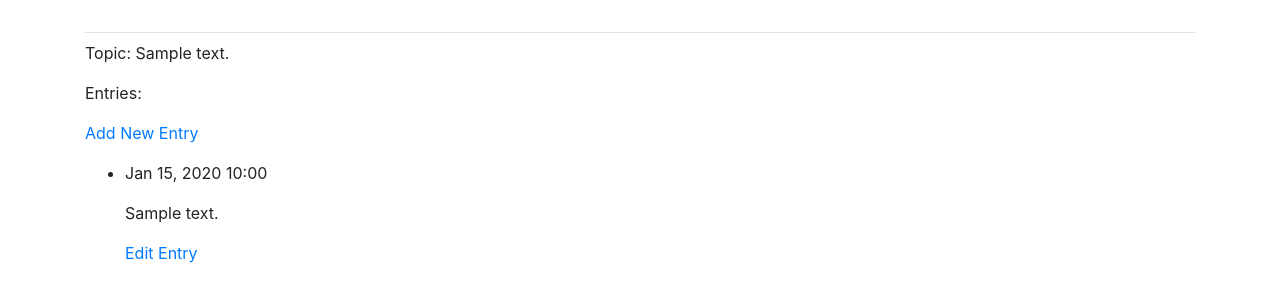
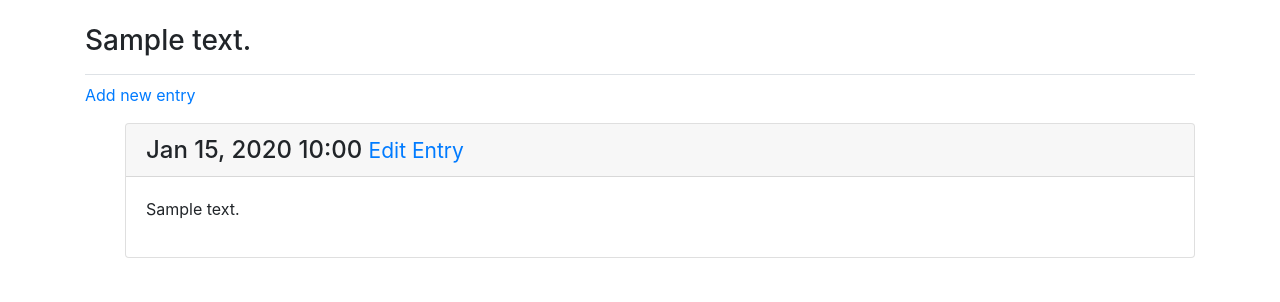
Before and after one commit to sanjaraja/Learning-Log-Using-Django, a Django app: page /topic/1/ in a window 1280 px wide. Shown: the part 58-360 px from the top of the page. Run offline with Django 3.2, Linux system fonts and the light colour scheme; a user stored in the database is signed in; tables that the repository leaves empty hold one stand-in row (values such as "Sample post"); some libraries are stand-ins or nearby versions.

Commit message:
Added final bootstrap styling modifications

```diff
--- a/learning_logs/templates/topic.html
+++ b/learning_logs/templates/topic.html
@@ -1,23 +1,28 @@
-{%extends "base.html"%}
+{% extends 'base.html' %}
 
-{%block content%}
-    <p>Topic: {{topic}} </p>
+{% block page_header %}
+  <h3>{{ topic }}</h3>
+{% endblock page_header %}
 
-    <p>Entries: </p>
-    <p>
-        <a href = "{% url 'learning_logs:new_entry' topic.id%}" target = "_blank"> Add New Entry </a>
-    </p>
-    <ul>
-    {%for entry in entries%}
-        <li>
-            <p>{{ entry.date_added|date:'M d, Y H:i' }} </p>
-            <p>{{entry.text|linebreaks}}</p>
-            <p> <a href="{% url 'learning_logs:edit_entry' entry.id %}">Edit Entry</a></p>
-        </li>
-    {%empty%}
-        <li>
-            There are no entries for this topic
-        </li>
-    {%endfor%}
-    </ul>
-{%endblock content%}
+{% block content %}
+  <p>
+    <a href="{% url 'learning_logs:new_entry' topic.id %}">Add new entry</a>
+  </p>
+
+  <ul>
+  {% for entry in entries %}
+    <div class="card mb-3">
+      <h4 class="card-header">
+        {{ entry.date_added|date:'M d, Y H:i' }}
+        <small><a href="{% url 'learning_logs:edit_entry' entry.id %}">
+            Edit Entry </a></small>
+      </h4>
+      <div class="card-body">
+        {{ entry.text|linebreaks }}
+      </div>
+    </div>
+  {% empty %}
+    <p>There are no entries for this topic yet.</p>
+  {% endfor %}
+
+{% endblock content %}
--- a/users/templates/registration/login.html
+++ b/users/templates/registration/login.html
@@ -3,6 +3,7 @@
 
 {% block header%}
   <h3> Login to your account. </h3>
+  <h3> Hello </h3>
 {% endblock header%}
 
 {% block content %}
```
Also changed, not shown: learning_logs/templates/topics.html (+9 -2 lines).
